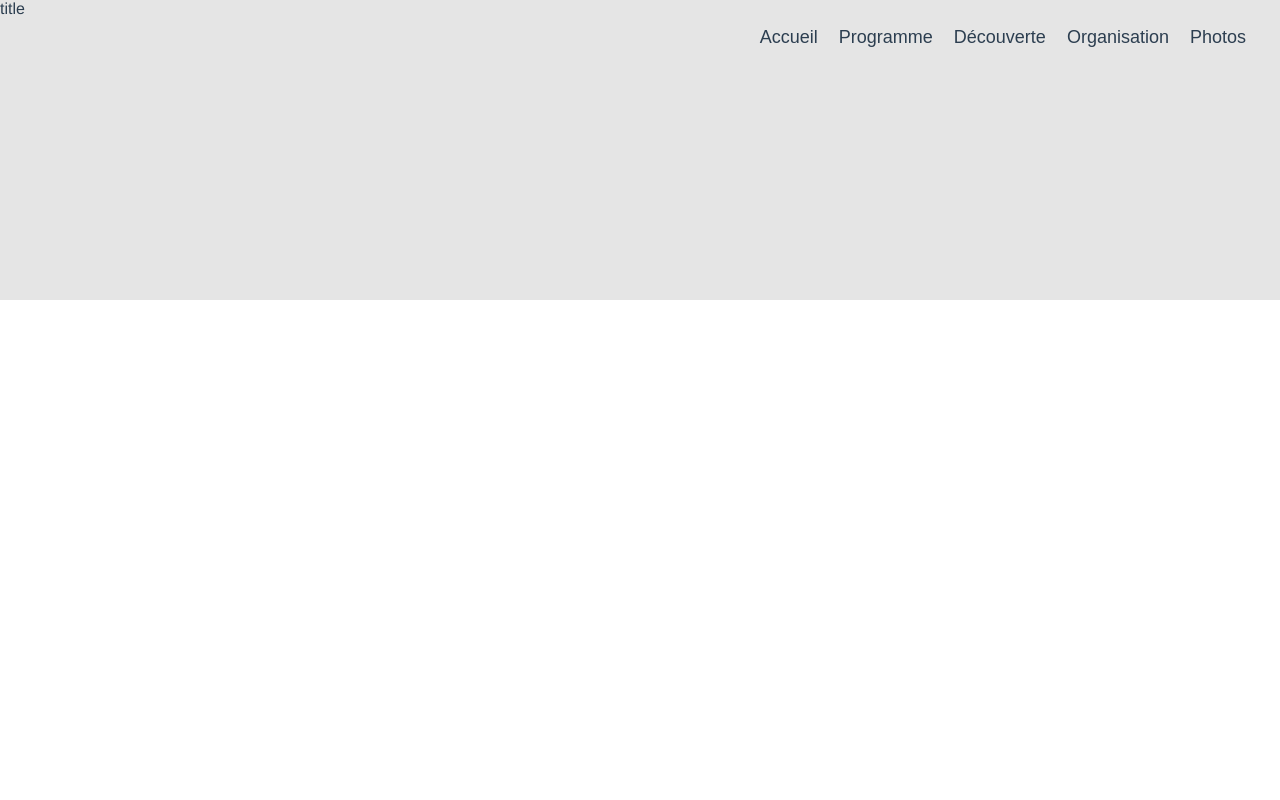
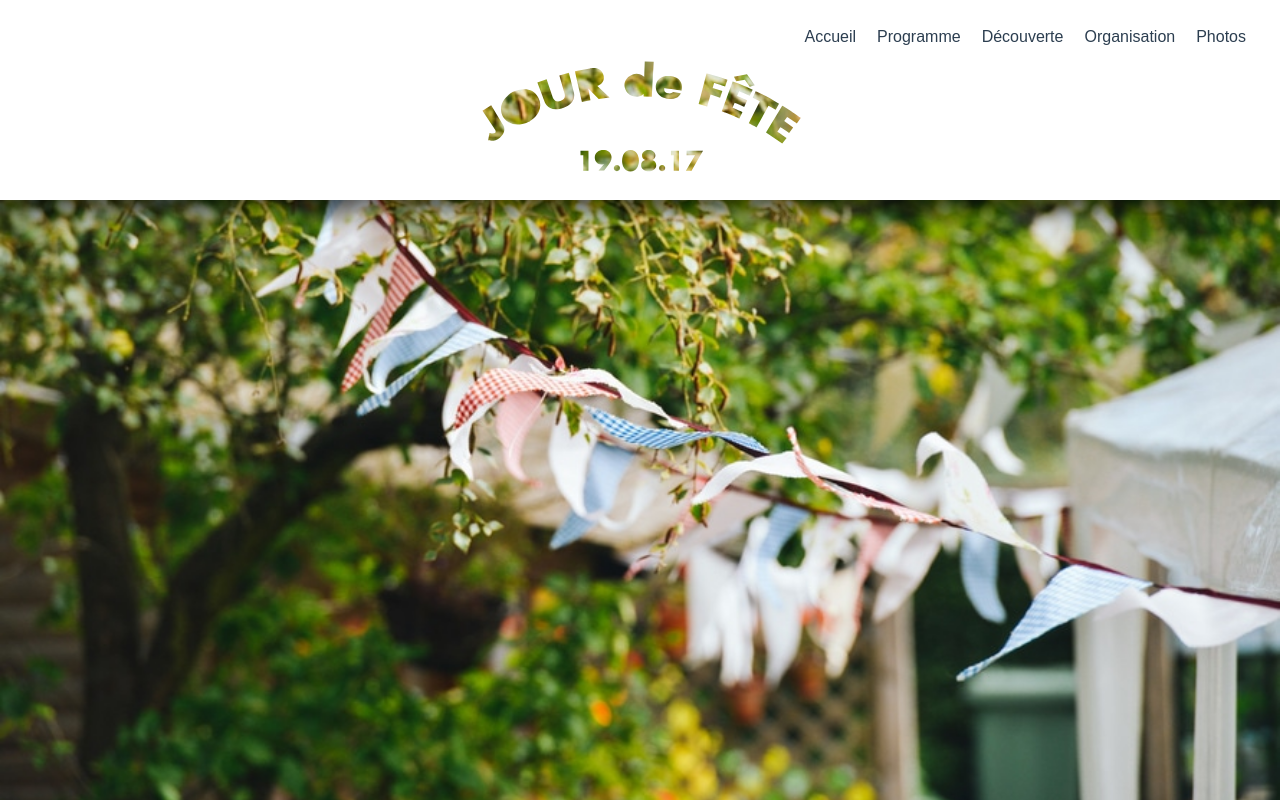
Before and after one commit to grebett/wedding, a Vue app: page / in a window 1280 px wide. Built offline with nearby package versions, Linux system fonts and the light colour scheme; the HTML template or start-up script is replaced by a standard one.

Commit message:
feat: simple header

```diff
--- a/src/App.vue
+++ b/src/App.vue
@@ -16,13 +16,18 @@ export default {
 </script>
 
 <style>
+html, body {
+  height: 100%;
+}
 #app {
   font-family: 'Avenir', Helvetica, Arial, sans-serif;
   -webkit-font-smoothing: antialiased;
   -moz-osx-font-smoothing: grayscale;
   color: #2c3e50;
-  background-color: steelblue;
+  background-image: url(./assets/festival-flags-garden-party-large.jpg);
+  background-size: cover;
   margin: auto;
   width: 100%;
+  height: 100%;
 }
 </style>
--- a/src/components/header/index.vue
+++ b/src/components/header/index.vue
@@ -1,12 +1,12 @@
 <template>
   <div class="header-container">
     <header-menu></header-menu>
-    <header-title></header-title>
+    <header-title v-bind:scale='1.4' v-bind:y='60'></header-title>
   </div>
 </template>
 
 <script>
-import HeaderMenu from './menu/';
+import HeaderMenu from './menu';
 import HeaderTitle from './title';
 
 export default {
@@ -29,6 +29,7 @@ export default {
   left: 0;
   top: 0;
   width: 100%;
-  height: 300px;
+  height: 200px;
+  box-shadow: 0 10px 20px 2px rgba(0, 0, 0, 0.6);
 }
 </style>
--- a/src/components/header/menu/index.vue
+++ b/src/components/header/menu/index.vue
@@ -32,7 +32,7 @@ export default {
   top: 27px;
   right: 34px;
   width: auto;
-  height: 21px;
+  height: 19;
   z-index: 3;
 }
 
@@ -45,8 +45,8 @@ ul {
 li {
   display: inline-block;
   font-family: Avenir, sans-serif;
-  font-size: 18px;
-  line-height: 21px;
+  font-size: 16px;
+  line-height: 19px;
 }
 
 li:not(:last-of-type) {
--- a/src/components/header/title/index.vue
+++ b/src/components/header/title/index.vue
@@ -1,22 +1,78 @@
 <template>
   <div class="header-title-container">
-    title
+    <svg width="100%">
+      <defs>
+        <mask id="mask" x="0" y="0" width="100%" height="100%" >
+          <rect id="alpha" x="0" y="0" width="100%" height="100%"/>
+          <g id="path" v-bind:transform="`scale(${this.scale})`">
+            <path d="M13.6,55.5c4.2-3.7,3.4-6.9,2.6-8.5L7.4,32.4l-6.2,3.8l9,13.7c0,0,2.3,3.8-4,2.3l-1,5.2C5.3,57.3,9.9,58.8,13.6,55.5z"/>
+            <path d="M22.4,23.1c0,0-12.1,6.9-6.5,17.6c7.3,10.1,19.2,3,19.2,3s11-6.3,6.1-16.5C35.9,16.2,22.4,23.1,22.4,23.1z"/>
+            <path d="M40.4,16.1l6.6-2.3l4.1,12.1c0,0,1.1,5,5.8,3.4c4.5-1.4,2.9-5.3,2.9-5.3L56.1,11l6.8-1.9l3.5,13.9c0,0,2.5,7.6-7.2,11.1
+            c-11.3,4.1-13.8-4.6-13.8-4.6L40.4,16.1z"/>
+            <path d="M67.2,8.1L72.2,30l6.1-1.2l-1.5-8.4l7.4,7.4l7.8-1l-8.8-8.2c0,0,5.6-1.5,4.6-7.1C86.2,3.8,78,6,78,6L67.2,8.1z"/>
+            <path d="M117.1,1l-0.4,11c0,0-4.9-5-11.1,0c-5.9,4.8-1.7,11.8,1.3,13.1c1.9,0.9,6.8,2.3,9.3-1l0.1,1.9l5.8,0.2l1.4-24.9L117.1,1z
+            "/>
+            <path d="M131,20.1c0,0,9.6,1,12.4,1.8c0,0,2.6-9.1-7.9-10.4S125,19,125,19s-0.6,7.1,7.9,8.6s9.9-3.8,9.9-3.8l-5.5-0.9
+            c0,0-1.4,1.4-3.6,0.9S130.8,22.2,131,20.1z"/>
+            <path d="M161.2,9.6l-5.6,21.9l6.1,1.7l2.4-8.5l6.8,2.2l1.6-4.8l-6.9-2.1l1-3.6c0,0,5.6,1.6,7.9,2.5l1.7-4.8
+            C176.2,14.1,167.3,10.9,161.2,9.6z"/>
+            <path d="M179.9,15.4l-7.8,21.2c0,0,10.4,3.9,12.6,5.2l2.2-4.6c0,0-4.6-2.1-7.1-3.1l1.5-3.6c0,0,6,2.4,6.8,3l2.1-4.6
+            c0,0-4.3-2.1-7.1-3.1l1.4-3.4c0,0,4.6,1.8,7.6,3.2l2.1-4.4C194.2,21.3,188.6,18.4,179.9,15.4z"/>
+            <polygon points="180.8,11.9 182.4,15.1 188.6,14.1 192.1,19.1 195.7,18.1 190.1,10.2  	"/>
+            <path d="M196.3,22.4c0,0,8.7,3.7,16.7,8.9l-2.4,4.2l-5.1-2.8l-8.5,15.3c0,0-5.1-2.7-5.6-2.9l7.9-15.6l-5.1-2.6L196.3,22.4z"/>
+            <path d="M215.3,59.6l-11.6-7.9l11.6-19.1c1.9,0.6,13.3,8.7,13.3,8.7l-2.9,4c-0.9-0.8-6.9-4.6-6.9-4.6l-2.1,2.9l6.4,4.6l-2.9,4
+            c-4.8-3.8-6.3-4.2-6.3-4.2l-2.1,3.2c1,0.5,6.6,4.5,6.6,4.5L215.3,59.6z"/>
+            <path d="M71.2,68v-3.1h5.7v14.2h-3.7V68H71.2z"/>
+            <path d="M84,79.1l4-4.8l0,0c-0.6,0.3-1.2,0.4-2,0.4c-2.8,0-4.6-2.4-4.6-5c0-3.5,2.9-5.4,6.1-5.4c1.4,0,3,0.3,4,1.2
+            c1.1,0.9,1.9,2.4,1.9,3.9c0,2.1-1.1,4-2.3,5.6l-3,4H84z"/>
+            <path d="M99.4,77.2c0,1.2-1,2.2-2.2,2.2c-1.2,0-2.2-1-2.2-2.2c0-1.2,1-2.2,2.2-2.2C98.5,75,99.4,76,99.4,77.2z"/>
+            <path d="M112.9,72c0,3.7-1.8,7.7-6,7.7c-4.2,0-6-4-6-7.7s1.8-7.7,6-7.7S112.9,68.3,112.9,72z"/>
+            <path d="M124.7,68.3c0,1.5-0.9,2.8-2.2,3.2v0c1.7,0.6,2.8,1.9,2.8,3.7c0,2.9-3,4.3-5.4,4.3c-2.4,0-5.4-1.4-5.4-4.3
+            c0-1.9,1.1-3.2,2.8-3.7v0c-1.3-0.4-2.2-1.7-2.2-3.2c0-2.7,2.4-4,4.8-4C122.3,64.3,124.7,65.6,124.7,68.3z"/>
+            <path d="M131.7,77.2c0,1.2-1,2.2-2.2,2.2c-1.2,0-2.2-1-2.2-2.2c0-1.2,1-2.2,2.2-2.2C130.8,75,131.7,76,131.7,77.2z"/>
+            <path d="M135.8,68v-3.1h5.7v14.2h-3.7V68H135.8z"/>
+            <path d="M147,68v-3.1h11.7l-8.2,14.2h-4L153,68H147z"/>
+          </g>
+        </mask>
+      </defs>
+      <rect id="base" x="0" y="0" width="100%" height="100%"/>
+    </svg>
   </div>
 </template>
 
 <script>
 export default {
   name: 'header-title',
+  props: {
+    scale: { required: true },
+    y: { required: true },
+  },
   data() {
     return {};
+  },
+  destroyed: function destroyed() {
+    window.removeEventListener('resize', this.handleResize);
+  },
+  mounted: function mounted() {
+    const svg = document.querySelector('svg');
+    this.path = svg.getElementById('path');
+    this.width = this.path.getBoundingClientRect().width;
+
+    window.addEventListener('resize', this.handleResize);
+    this.path.setAttribute('transform',
+      `translate(${parseInt((window.innerWidth / 2), 10) - (this.width / 2)}, ${this.y}), scale(${this.scale})`);
+  },
+  methods: {
+    handleResize: function handleResize() {
+      this.path.setAttribute('transform',
+        `translate(${parseInt((window.innerWidth / 2), 10) - (this.width / 2)}, ${this.y}), scale(${this.scale})`);
+    },
   },
 };
 </script>
 
 <!-- Add "scoped" attribute to limit CSS to this component only -->
 <style scoped>
-:root {
-}
 
 .header-title-container {
   position: absolute;
@@ -24,8 +80,21 @@ export default {
   left: 0;
   top: 0;
   width: 100%;
-  height: 300px;
-  background-color: rgba(0, 0, 0, 0.1); /*tmp*/
+  height: 200px;
   z-index: 2;
 }
+
+svg {
+  width: 100%;
+  height: inherit;
+}
+
+#alpha {
+  fill: #fff;
+}
+
+#base {
+  fill: #fff;
+  mask: url(#mask);
+}
 </style>
```
Also changed, not shown: .eslintrc.js, src/assets/festival-flags-garden-party-large.jpg (added).
